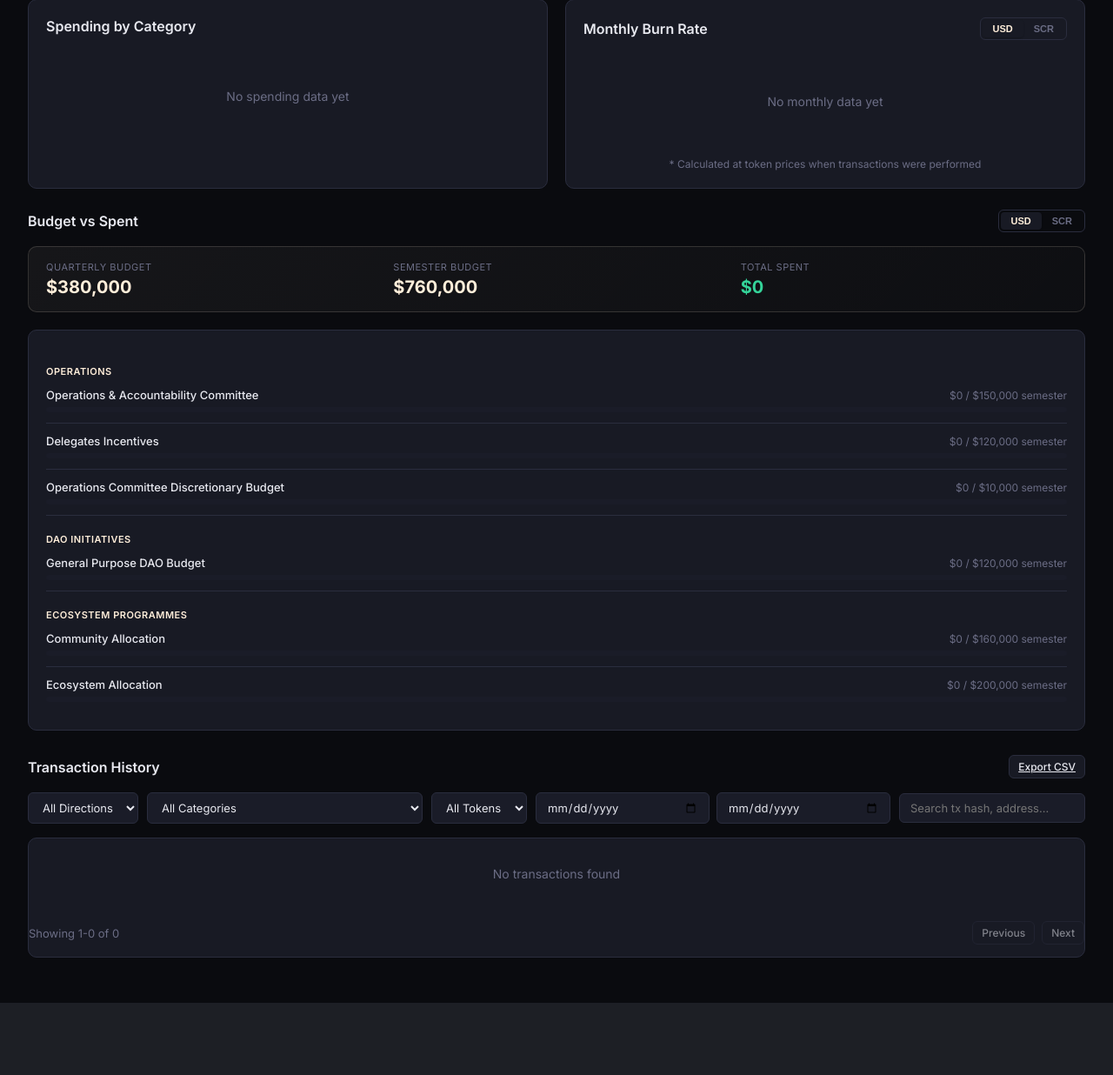
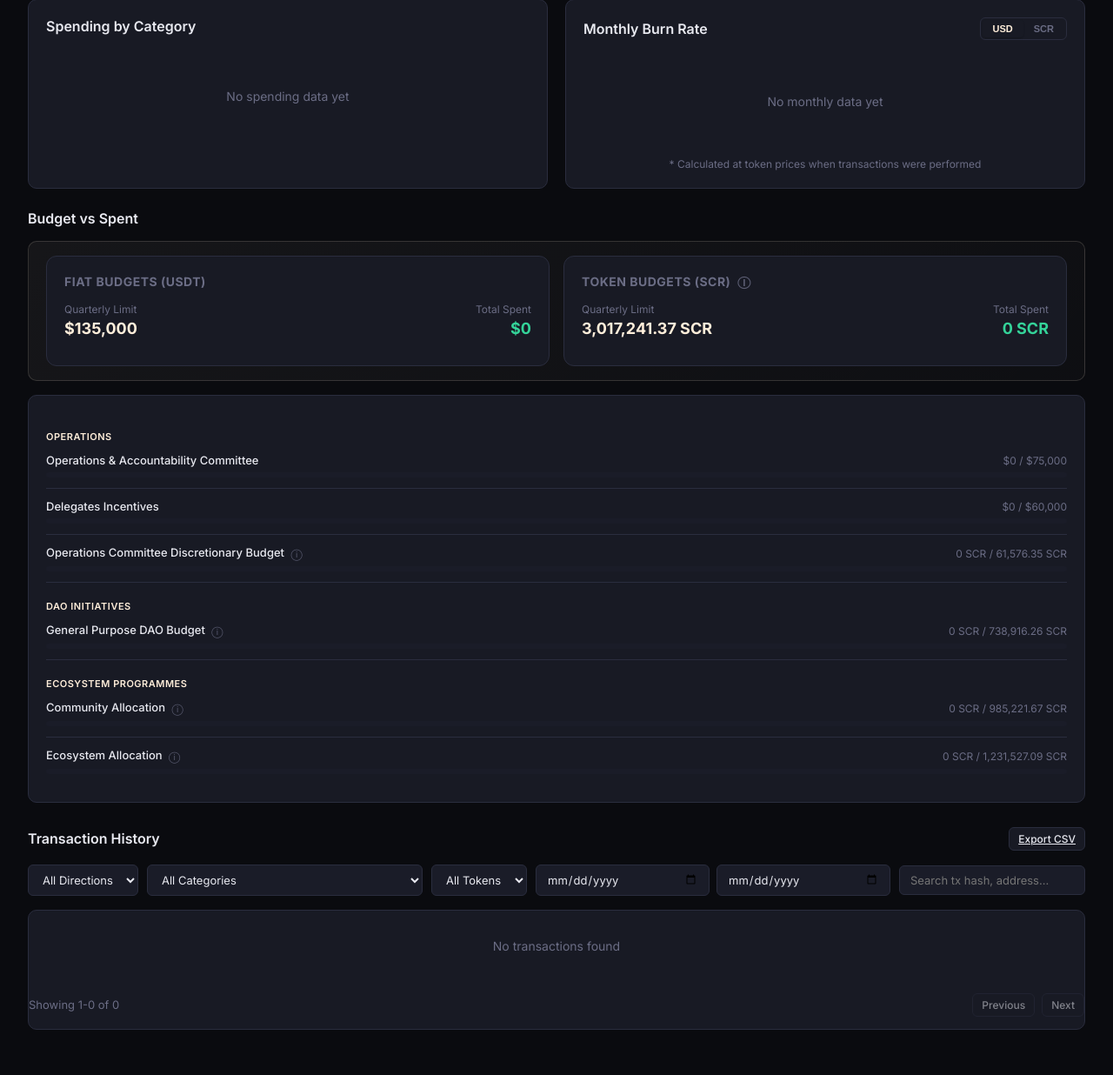
Before and after one commit to Tiiinoo/scroll-treasury-interface, a Flask app: page / in a window 1280 px wide. Shown: the part 467-1703 px from the top of the page at 87% size. Before the commit the page ends 1620 px from the top, so only its background shows below. Run offline with Flask 3, Linux system fonts and the light colour scheme; data that the repository does not hold is empty; some libraries are stand-ins or nearby versions.

Commit message:
Budgets updates

```diff
--- a/app.py
+++ b/app.py
@@ -613,23 +613,47 @@ def api_budget_comparison(wallet_id):
 
         # Helper to avoid linter confusion
         budget_q = float(budget.get("quarterly", 0))
-        budget_s = float(budget.get("semester", 0))
 
         result.append({
             "category": cat,
             "spent_usd": spent_usd,
             "spent_scr": spent_scr,
             "budget_quarterly": budget_q,
-            "budget_semester": budget_s,
             "group": budget.get("group", "Other"),
             "shared_id": budget.get("shared_id"),
+            "currency": budget.get("currency", "USD"),
+            "tooltip": budget.get("tooltip"),
         })
 
 
 
-    # Overall totals
+    # Overall totals - Original blended logic
     total_spent = sum(r["spent_usd"] for r in result)
     total_spent_scr = sum(r["spent_scr"] for r in result)
+
+    # Calculate explicit totals based on the native currency of the budget
+    total_spent_usd_native = sum(r["spent_usd"] for r in result if r.get("currency") == "USD")
+    total_spent_scr_native = sum(r["spent_scr"] for r in result if r.get("currency") == "SCR")
+
+    # Calculate unique budget limits to avoid multiplying shared pools
+    total_budget_usd = 0
+    total_budget_scr = 0
+    seen_shared_ids = set()
+
+    for r in result:
+        currency = r.get("currency", "USD")
+        limit = r["budget_quarterly"]
+        shared_id = r.get("shared_id")
+
+        if shared_id:
+            if shared_id in seen_shared_ids:
+                continue
+            seen_shared_ids.add(shared_id)
+
+        if currency == "USD":
+            total_budget_usd += limit
+        elif currency == "SCR":
+            total_budget_scr += limit
 
     # Get wallet specific totals
     wallet_totals = BUDGET_TOTALS.get(wallet_id, BUDGET_TOTALS.get("default", BUDGET_TOTALS)) # type: ignore
@@ -653,8 +677,11 @@ def api_budget_comparison(wallet_id):
         "totals": {
             "spent": total_spent,
             "spent_scr": total_spent_scr,
+            "spent_usd_native": total_spent_usd_native,
+            "spent_scr_native": total_spent_scr_native,
             "budget_quarterly": wallet_totals.get("quarterly", 0),
-            "budget_semester": wallet_totals.get("semester", 0),
+            "budget_usd": total_budget_usd,
+            "budget_scr": total_budget_scr,
         },
         "groups": groups_list,
     })
--- a/static/css/style.css
+++ b/static/css/style.css
@@ -950,6 +950,34 @@ body {
 
 /* ── Tooltip ──────────────────────────────────────────────────────────── */
 
+.tooltip-icon {
+    font-size: 11px;
+    vertical-align: middle;
+    color: var(--text-muted);
+    cursor: help;
+    margin-left: 4px;
+    opacity: 0.8;
+}
+
+.tooltip-icon:hover {
+    color: var(--text-secondary);
+    opacity: 1;
+}
+
+.tooltip-icon-category {
+    font-size: 13px;
+    vertical-align: middle;
+    color: var(--text-muted);
+    cursor: help;
+    margin-left: 4px;
+    opacity: 0.8;
+}
+
+.tooltip-icon-category:hover {
+    opacity: 1;
+    color: var(--text-secondary);
+}
+
 .tooltip {
     position: relative;
 }
--- a/static/js/app.js
+++ b/static/js/app.js
@@ -231,10 +231,6 @@ function renderDashboard(budgetComp) {
         <div class="section">
             <div class="section-header">
                 <h2 class="section-title">Budget vs Spent</h2>
-                <div class="currency-toggle">
-                    <button class="currency-btn ${state.budgetCurrency === 'USD' ? 'active' : ''}" onclick="toggleBudgetCurrency('USD')">USD</button>
-                    <button class="currency-btn ${state.budgetCurrency === 'SCR' ? 'active' : ''}" onclick="toggleBudgetCurrency('SCR')">SCR</button>
-                </div>
             </div>
             ${renderBudgetComparison(budgetComp)}
         </div>
@@ -413,7 +409,6 @@ function renderBudgetComparison(budgetComp) {
     }
 
     const totals = budgetComp.totals;
-    const totalPct = totals.budget_semester > 0 ? (totals.spent / totals.budget_semester * 100) : 0;
 
     // Group categories - ensure Operations comes first, then Programmes
     // Use groups from API if available, else fallback to hardcoded (or just use keys)
@@ -426,29 +421,59 @@ function renderBudgetComparison(budgetComp) {
         groups[g].push(c);
     });
 
+    let html = `<div class="budget-summary" style="display:flex; gap:16px; margin-bottom:16px; flex-wrap:wrap">`;
 
-    let html = `
-    <div class="budget-summary">
-        <div class="budget-summary-item">
-            <div class="budget-summary-label">Quarterly Budget</div>
-            <div class="budget-summary-value" style="color:var(--accent-scroll)">
-                ${state.budgetCurrency === 'SCR' ? `${formatNumber(totals.budget_quarterly / (state.prices.SCR || 1))} SCR` : `$${formatNumber(totals.budget_quarterly)}`}
+    // Render USD Summary if applicable
+    if (totals.budget_usd > 0 || totals.spent_usd_native > 0) {
+        const usdPct = totals.budget_usd > 0 ? (totals.spent_usd_native / totals.budget_usd * 100) : 0;
+        html += `
+        <div class="budget-summary-item" style="flex:1; min-width:250px; background:var(--bg-card); padding:20px; border-radius:12px; border:1px solid var(--border-color);">
+            <div style="font-weight:700; font-size:14px; color:var(--text-muted); margin-bottom:16px; text-transform:uppercase; letter-spacing:0.5px">Fiat Budgets (USDT)</div>
+            <div style="display:flex; justify-content:space-between; margin-bottom:12px">
+                <div>
+                    <div style="font-size:12px; color:var(--text-muted); margin-bottom:4px">Quarterly Limit</div>
+                    <div style="font-size:18px; font-weight:700; color:var(--accent-scroll)">$${formatNumber(totals.budget_usd)}</div>
+                </div>
+                <div style="text-align:right">
+                    <div style="font-size:12px; color:var(--text-muted); margin-bottom:4px">Total Spent</div>
+                    <div style="font-size:18px; font-weight:700; color:${usdPct > 90 ? 'var(--accent-red)' : 'var(--accent-green)'}">$${formatNumber(totals.spent_usd_native)}</div>
+                </div>
             </div>
-        </div>
-        <div class="budget-summary-item">
-            <div class="budget-summary-label">Semester Budget</div>
-            <div class="budget-summary-value" style="color:var(--accent-scroll)">
-                ${state.budgetCurrency === 'SCR' ? `${formatNumber(totals.budget_semester / (state.prices.SCR || 1))} SCR` : `$${formatNumber(totals.budget_semester)}`}
+        </div>`;
+    }
+
+    // Render SCR Summary if applicable
+    if (totals.budget_scr > 0 || totals.spent_scr_native > 0) {
+        const scrPct = totals.budget_scr > 0 ? (totals.spent_scr_native / totals.budget_scr * 100) : 0;
+
+        // Dynamic tooltip based on the active wallet
+        const scrTooltips = {
+            "treasury": "Originally approved as $245k/quarter, calculated at $0.0812 TWAP from January 6, when the budget proposals were approved.",
+            "committee": "Originally approved as $5k/quarter, calculated at $0.0812 TWAP from January 6, when the budget proposals were approved.",
+            "ecosystem": "Originally approved as $100k/quarter, calculated at $0.0812 TWAP from January 6, when the budget proposals were approved.",
+            "community": "Originally approved as $80k/quarter, calculated at $0.0812 TWAP from January 6, when the budget proposals were approved."
+        };
+        const totalScrTooltip = scrTooltips[state.activeWallet] || "Calculated at $0.0812 TWAP from January 6.";
+
+        html += `
+        <div class="budget-summary-item" style="flex:1; min-width:250px; background:var(--bg-card); padding:20px; border-radius:12px; border:1px solid var(--border-color);">
+            <div style="font-weight:700; font-size:14px; color:var(--text-muted); margin-bottom:16px; text-transform:uppercase; letter-spacing:0.5px">
+                Token Budgets (SCR) <span class="tooltip-icon" title="${totalScrTooltip}">ⓘ</span>
             </div>
-        </div>
-        <div class="budget-summary-item">
-            <div class="budget-summary-label">Total Spent</div>
-            <div class="budget-summary-value" style="color:${totalPct > 90 ? 'var(--accent-red)' : 'var(--accent-green)'}">
-                ${state.budgetCurrency === 'SCR' ? `${formatNumber(totals.spent_scr || 0)} SCR` : `$${formatNumber(totals.spent)}`}
+            <div style="display:flex; justify-content:space-between; margin-bottom:12px">
+                <div>
+                    <div style="font-size:12px; color:var(--text-muted); margin-bottom:4px">Quarterly Limit</div>
+                    <div style="font-size:18px; font-weight:700; color:var(--accent-scroll)">${formatNumber(totals.budget_scr)} SCR</div>
+                </div>
+                <div style="text-align:right">
+                    <div style="font-size:12px; color:var(--text-muted); margin-bottom:4px">Total Spent</div>
+                    <div style="font-size:18px; font-weight:700; color:${scrPct > 90 ? 'var(--accent-red)' : 'var(--accent-green)'}">${formatNumber(totals.spent_scr_native)} SCR</div>
+                </div>
             </div>
-        </div>
-    </div>
-    <div class="card"><div class="card-body">`;
+        </div>`;
+    }
+
+    html += `</div><div class="card"><div class="card-body">`;
 
     // Iterate in order
     groupOrder.forEach(groupName => {
@@ -466,9 +491,12 @@ function renderBudgetComparison(budgetComp) {
                 if (!sharedGroups[c.shared_id]) {
                     sharedGroups[c.shared_id] = {
                         items: [],
-                        limit: c.budget_semester,
+                        limit: c.budget_quarterly,
                         spent: 0,
-                        name: c.shared_id === 'ecosystem_pool' ? 'Ecosystem Shared Pool' : (c.shared_id === 'community_pool' ? 'Community Shared Pool' : 'Shared Pool')
+                        spent_scr: 0,
+                        name: c.shared_id === 'ecosystem_pool' ? 'Ecosystem Shared Pool' : (c.shared_id === 'community_pool' ? 'Community Shared Pool' : 'Shared Pool'),
+                        currency: c.currency,
+                        tooltip: c.tooltip
                     };
                 }
                 sharedGroups[c.shared_id].items.push(c);
@@ -482,16 +510,19 @@ function renderBudgetComparison(budgetComp) {
 
         // Render Shared Pools
         Object.values(sharedGroups).forEach(pool => {
-            const pct = pool.limit > 0 ? Math.min((pool.spent / pool.limit) * 100, 150) : 0;
+            const spentAmt = pool.currency === 'SCR' ? pool.spent_scr : pool.spent;
+            const pct = pool.limit > 0 ? Math.min((spentAmt / pool.limit) * 100, 150) : 0;
             const fillClass = pct > 100 ? 'over' : pct > 75 ? 'warning' : 'under';
+
+            const tooltipHtml = pool.tooltip ? `<span class="tooltip-icon-category" title="${escapeHtml(pool.tooltip)}">ⓘ</span>` : '';
 
             html += `
             <div class="budget-item shared-pool">
                 <div class="budget-label">
-                    <span class="budget-name" style="font-weight:700">${pool.name}</span>
-                    <span class="budget-amounts">${state.budgetCurrency === 'SCR' ?
-                    `${formatNumber(pool.spent_scr)} SCR / ${formatNumber(pool.limit / (state.prices.SCR || 1))} SCR semester` :
-                    `$${formatNumber(pool.spent)} / $${formatNumber(pool.limit)} semester`}</span>
+                    <span class="budget-name" style="font-weight:700">${pool.name} ${tooltipHtml}</span>
+                    <span class="budget-amounts">${pool.currency === 'SCR' ?
+                    `${formatNumber(pool.spent_scr)} SCR / ${formatNumber(pool.limit)} SCR` :
+                    `$${formatNumber(pool.spent)} / $${formatNumber(pool.limit)}`}</span>
                 </div>
                 <div class="budget-bar">
                     <div class="budget-fill ${fillClass}" style="width:${Math.min(pct, 100)}%"></div>
@@ -501,7 +532,7 @@ function renderBudgetComparison(budgetComp) {
                     ${pool.items.map(i => `
                         <div style="display:flex; justify-content:space-between">
                             <span>${i.category}</span>
-                            <span>${state.budgetCurrency === 'SCR' ? `${formatNumber(i.spent_scr)} SCR` : `$${formatNumber(i.spent_usd)}`}</span>
+                            <span>${i.currency === 'SCR' ? `${formatNumber(i.spent_scr)} SCR` : `$${formatNumber(i.spent_usd)}`}</span>
                         </div>
                     `).join('')}
                 </div>
@@ -510,15 +541,19 @@ function renderBudgetComparison(budgetComp) {
 
         // Render Individual Items
         individualItems.forEach(c => {
-            const pct = c.budget_semester > 0 ? Math.min((c.spent_usd / c.budget_semester) * 100, 150) : 0;
+            const spentAmt = c.currency === 'SCR' ? (c.spent_scr || 0) : c.spent_usd;
+            const pct = c.budget_quarterly > 0 ? Math.min((spentAmt / c.budget_quarterly) * 100, 150) : 0;
             const fillClass = pct > 100 ? 'over' : pct > 75 ? 'warning' : 'under';
+
+            const tooltipHtml = c.tooltip ? `<span class="tooltip-icon-category" title="${escapeHtml(c.tooltip)}">ⓘ</span>` : '';
+
             html += `
             <div class="budget-item">
                 <div class="budget-label">
-                    <span class="budget-name">${c.category}</span>
-                    <span class="budget-amounts">${state.budgetCurrency === 'SCR' ?
-                    `${formatNumber(c.spent_scr || 0)} SCR / ${formatNumber(c.budget_semester / (state.prices.SCR || 1))} SCR semester` :
-                    `$${formatNumber(c.spent_usd)} / $${formatNumber(c.budget_semester)} semester`}</span>
+                    <span class="budget-name">${c.category} ${tooltipHtml}</span>
+                    <span class="budget-amounts">${c.currency === 'SCR' ?
+                    `${formatNumber(c.spent_scr || 0)} SCR / ${formatNumber(c.budget_quarterly)} SCR` :
+                    `$${formatNumber(c.spent_usd)} / $${formatNumber(c.budget_quarterly)}`}</span>
                 </div>
                 <div class="budget-bar">
                     <div class="budget-fill ${fillClass}" style="width:${Math.min(pct, 100)}%"></div>
```
Also changed, not shown: config.py (+48 -40 lines).
